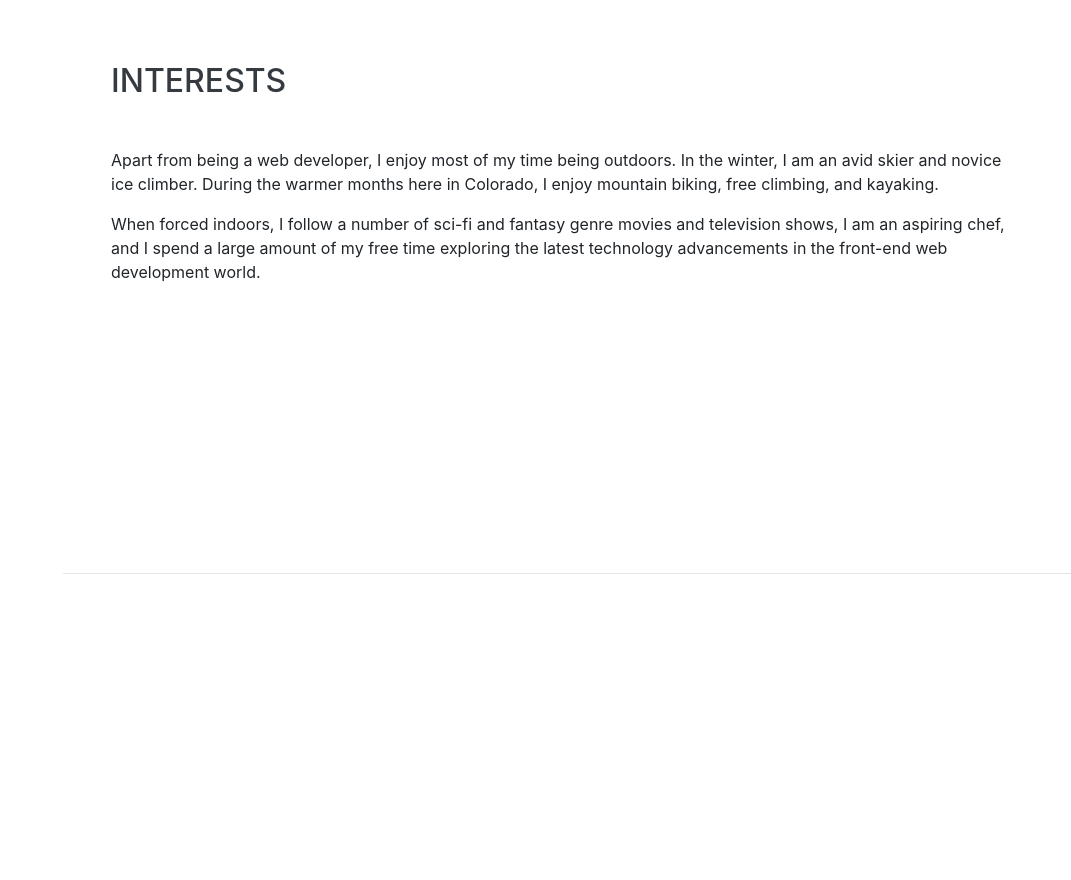
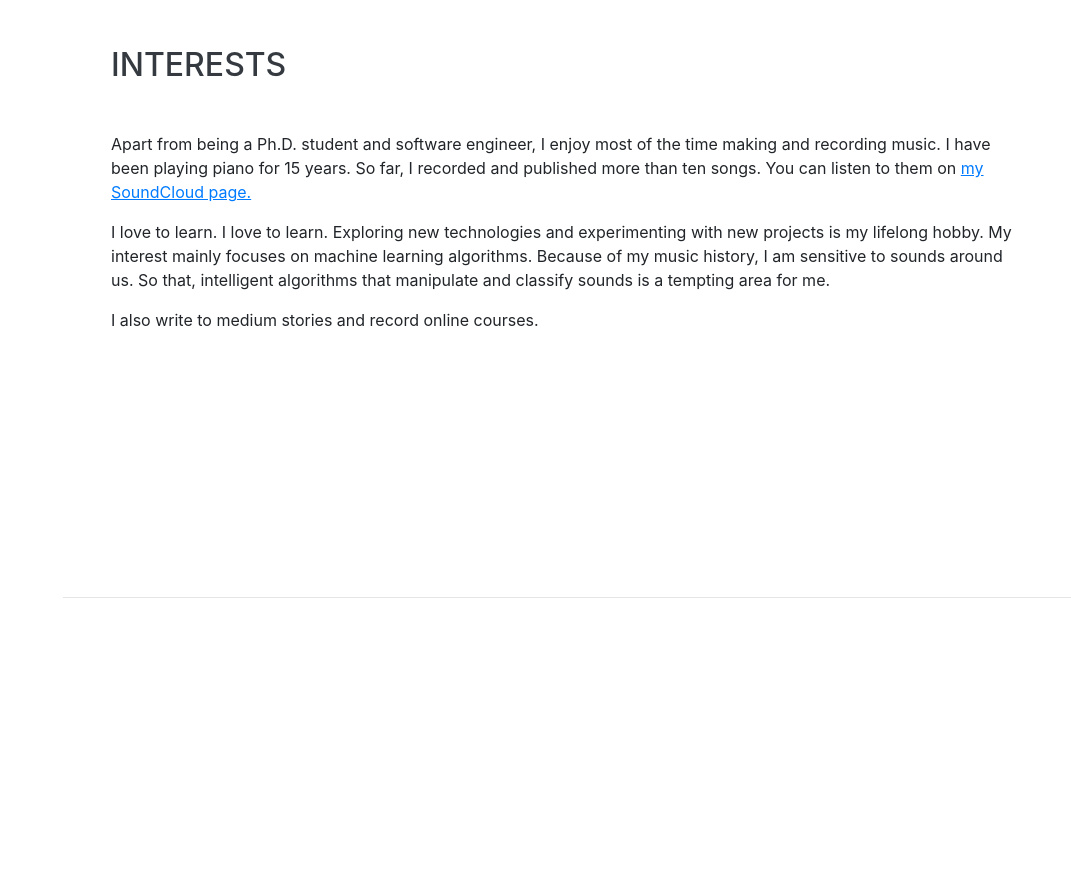
Before and after one commit to caglayan/PersonalWebSite, a website with bundled scripts: page index.html in a window 1280 px wide. Shown: the part 4720-5600 px from the top of the page, without its empty margins (209-1280 px from the left). Built offline with nearby package versions, Linux system fonts and the light colour scheme; a web font is replaced by a local one.

Commit message:
interest finished

```diff
--- a/index.html
+++ b/index.html
@@ -293,12 +293,16 @@
       </div>
     </section>
 
+	// TODO: buraya resim konulabilir.
+
+
     <hr class="m-0">
     <section class="resume-section p-3 p-lg-5 d-flex align-items-center" id="interests">
       <div class="w-100">
         <h2 class="mb-5">Interests</h2>
-        <p>Apart from being a web developer, I enjoy most of my time being outdoors. In the winter, I am an avid skier and novice ice climber. During the warmer months here in Colorado, I enjoy mountain biking, free climbing, and kayaking.</p>
-        <p class="mb-0">When forced indoors, I follow a number of sci-fi and fantasy genre movies and television shows, I am an aspiring chef, and I spend a large amount of my free time exploring the latest technology advancements in the front-end web development world.</p>
+        <p>Apart from being a Ph.D. student and software engineer, I enjoy most of the time making and recording music. I have been playing piano for 15 years. So far, I recorded and published more than ten songs.  You can listen to them on <a href="https://soundcloud.com/caglayanserbetci"><u>my SoundCloud page.</u></a></p>
+        <p>I love to learn. I love to learn. Exploring new technologies and experimenting with new projects is my lifelong hobby. My interest mainly focuses on machine learning algorithms. Because of my music history, I am sensitive to sounds around us. So that, intelligent algorithms that manipulate and classify sounds is a tempting area for me.</p>
+        <p>I also write to medium stories and record online courses.</p>
       </div>
     </section>
 
```
Also changed, not shown: 2 other files.
